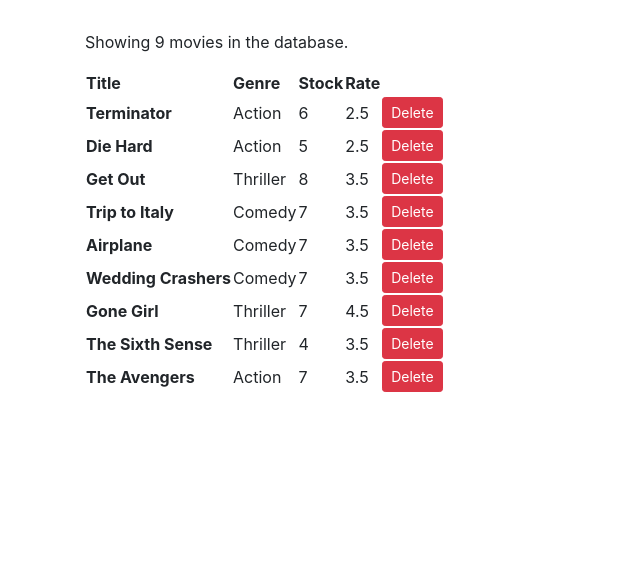
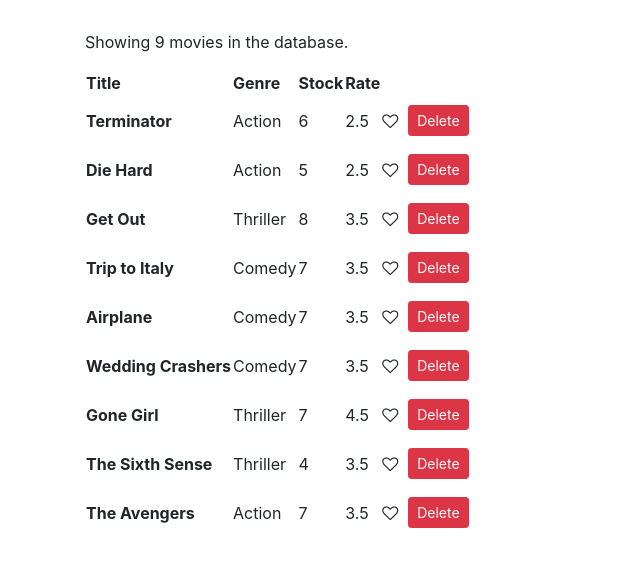
Before and after one commit to nytaoxu/react_practice, a React (Create React App) app: page / in a window 1280 px wide. Shown: the top 566 px of the page, without its empty margins (0-640 px from the left). Built offline with nearby package versions, Linux system fonts and the light colour scheme.

Commit message:
11:04 03/08/2019 hearts added

```diff
--- /dev/null
+++ b/src/components/heart.jsx
@@ -0,0 +1,22 @@
+import React, { Component } from "react";
+
+class Heart extends Component {
+  render() {
+    if (this.props.liked)
+      return (
+        <i
+          onClick={() => this.props.clicked(this.props.id)}
+          className="fa fa-heart"
+        />
+      );
+    else
+      return (
+        <i
+          onClick={() => this.props.clicked(this.props.id)}
+          className="fa fa-heart-o"
+        />
+      );
+  }
+}
+
+export default Heart;
--- a/src/components/movies.jsx
+++ b/src/components/movies.jsx
@@ -1,10 +1,32 @@
 import * as MovieService from "../services/fakeMovieService";
 import React, { Component } from "react";
 import Movie from "./movie";
+import Heart from "./heart";
 
 export default class Movies extends Component {
-  state = {
-    movies: MovieService.getMovies()
+  constructor(props) {
+    super(props);
+    this.state = {
+      movies: MovieService.getMovies(),
+      likes: {}
+    };
+    // this.state.movies.forEach(m => {
+    //   this.state.liked[this.state.movies._id] = false;
+    // });
+  }
+  handleClick = id => {
+    // console.log(id);
+    let likes = {};
+    this.state.movies.forEach(m => {
+      if (m._id === id) {
+        likes[m._id] = !this.state.likes[m._id];
+      } else {
+        likes[m._id] = this.state.likes[m._id];
+      }
+    });
+    this.setState({
+      likes
+    });
   };
   render() {
     return (
@@ -27,26 +49,24 @@
                     <th>Stock</th>
                     <th>Rate</th>
                     <th />
+                    <th />
                   </tr>
                 </thead>
                 <tbody>
                   {this.state.movies.map(movie => {
-                    // return (
-                    //   <Movie
-                    //     key={movie._id}
-                    //     _id={movie._id}
-                    //     title={movie.title}
-                    //     genre={movie.genre.name}
-                    //     stock={movie.numberInStock}
-                    //     rate={movie.dailyRentalRate}
-                    //   />
-                    // );
                     return (
                       <tr key={movie._id} number={movie._id} className="Movie">
                         <td style={{ fontWeight: "bold" }}>{movie.title}</td>
                         <td>{movie.genre.name}</td>
                         <td>{movie.numberInStock}</td>
                         <td>{movie.dailyRentalRate}</td>
+                        <td>
+                          <Heart
+                            id={movie._id}
+                            clicked={this.handleClick}
+                            liked={this.state.likes[movie._id]}
+                          />
+                        </td>
                         <td>
                           <button
                             onClick={e => {
@@ -58,7 +78,7 @@
                                 movies: MovieService.getMovies()
                               });
                             }}
-                            className="btn btn-danger btn-sm"
+                            className="btn btn-danger btn-sm m-2"
                           >
                             Delete
                           </button>
```
